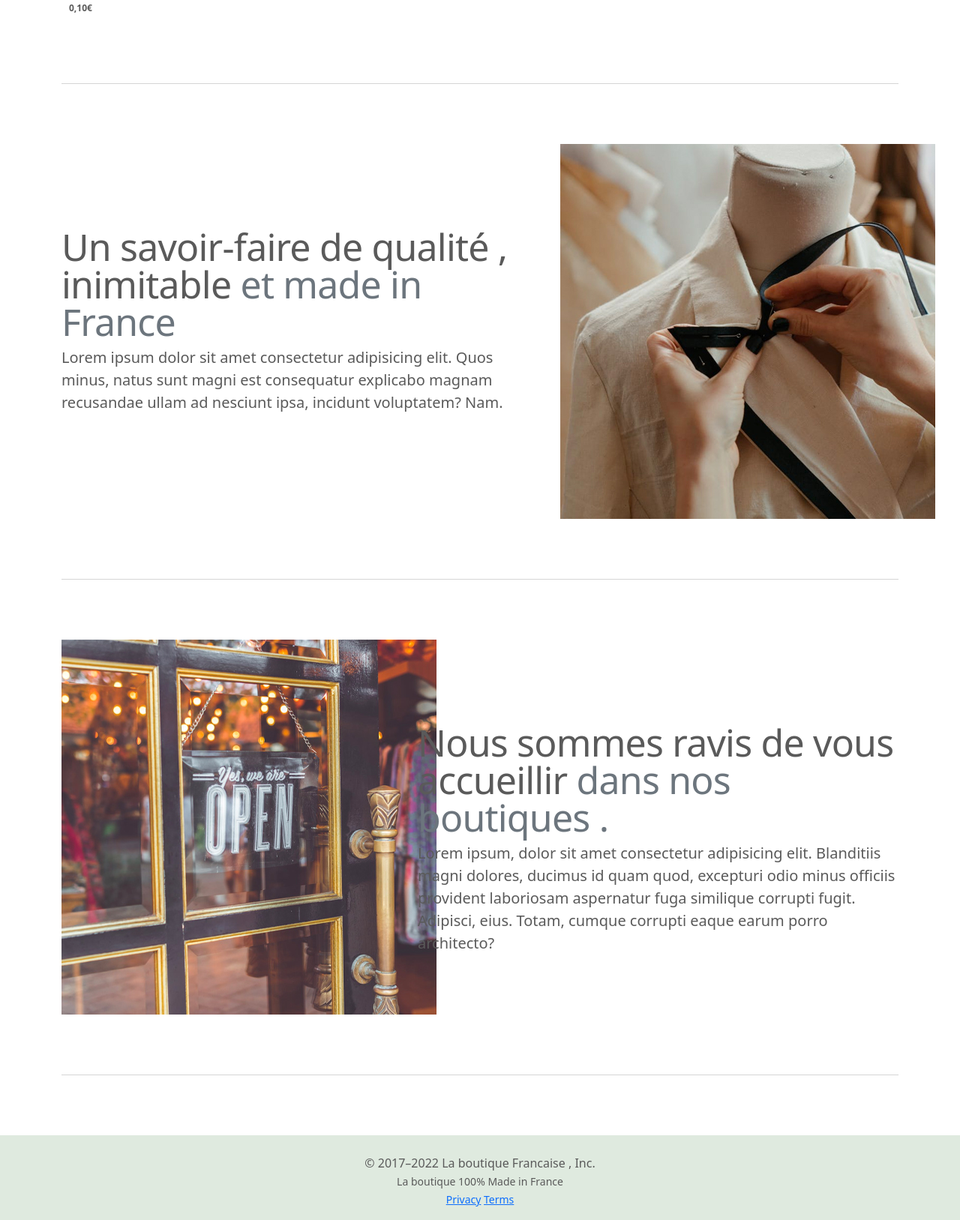
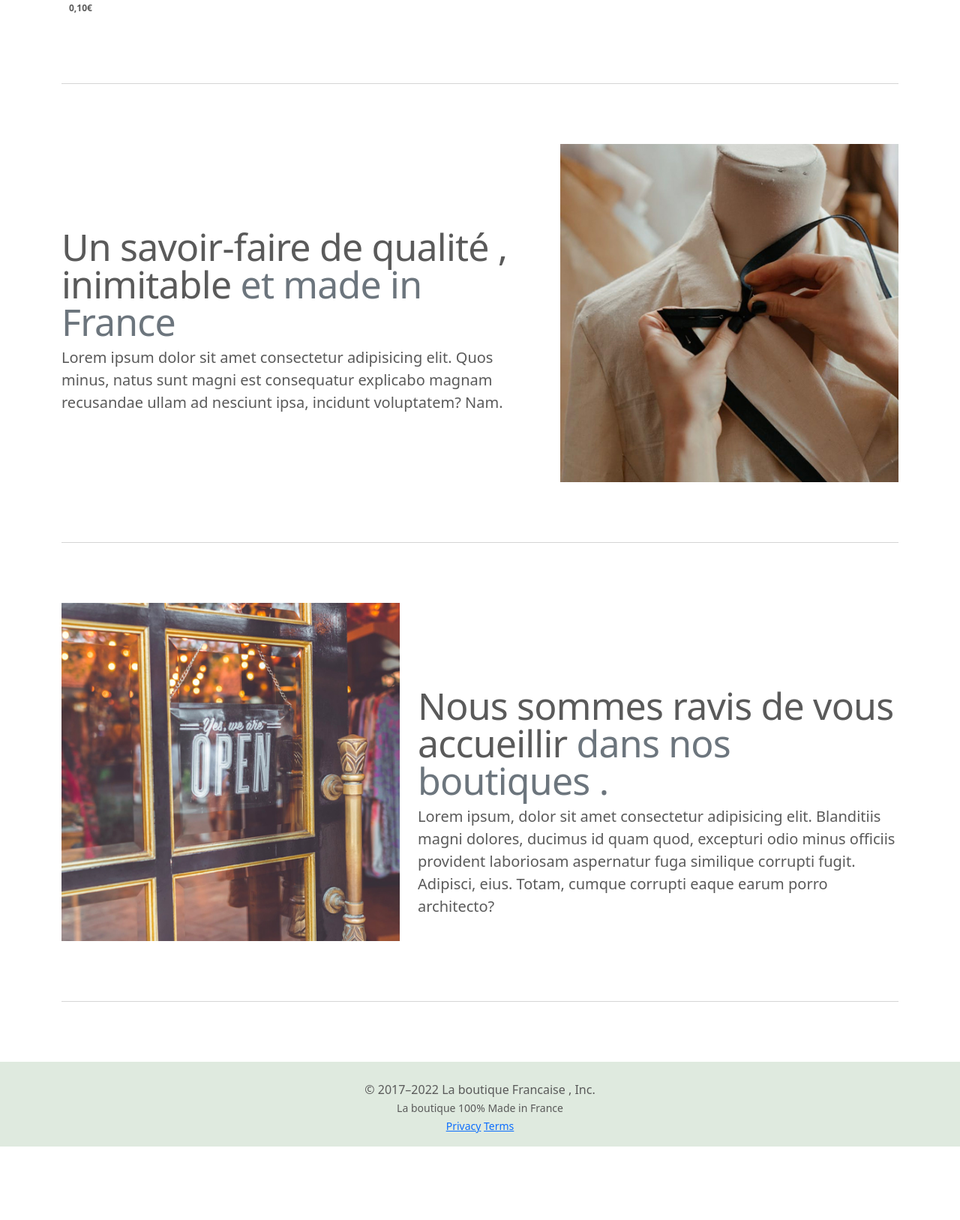
Before and after one commit to Judissaux/Boutique, a Symfony app: template templates/home/index.html.twig in a window 1280 px wide. Shown: the part 432-2059 px from the top of the page at 75% size. After the commit the page ends 1961 px from the top, so only its background shows below. Run offline with Twig, Linux system fonts and the light colour scheme; the template is opened without the code that fills it: most values are stand-ins (such as "Sample title", 1, 10 or a date in 2020); some libraries are stand-ins or nearby versions.

Commit message:
Projet finalisé

```diff
--- a/composer.json
+++ b/composer.json
@@ -105,4 +105,5 @@
         "symfony/stopwatch": "5.4.*",
         "symfony/web-profiler-bundle": "5.4.*"
     }
+
 }
--- a/src/Controller/ProductController.php
+++ b/src/Controller/ProductController.php
@@ -56,7 +56,6 @@ class ProductController extends AbstractController
     */
     public function show($slug)
     {
-
         $product= $this->entityManager->getRepository(Product::class)->findOneBySlug($slug);
         $products = $this->entityManager->getRepository(Product::class)->findByIsBest(1);
         if(!$product){
--- a/templates/base.html.twig
+++ b/templates/base.html.twig
@@ -120,7 +120,7 @@
 					<div class="carousel-inner">
 					{% for key,header in headers %}
 
-						<div class="carousel-item {% if key ==  0 %} active {% endif %}" style=" background-image: url('/uploads/{{header.illustration}}'); background-size: cover;">
+						<div class="carousel-item img-fluid {% if key ==  0 %} active {% endif %}" style=" background-image: url('/uploads/{{header.illustration}}'); background-size: cover;">
 							<div class="container">
 								<div class="carousel-caption text-start">
 									<h1>{{ header.title }}</h1>
--- a/templates/home/index.html.twig
+++ b/templates/home/index.html.twig
@@ -24,7 +24,7 @@
         <p class="lead">Lorem ipsum dolor sit amet consectetur adipisicing elit. Quos minus, natus sunt magni est consequatur explicabo magnam recusandae ullam ad nesciunt ipsa, incidunt voluptatem? Nam.</p>
       </div>
       <div class="col-md-5">
-       <img src="{{asset ('/uploads/first.jpg')}}" alt="un savoir faire Français" >
+       <img src="{{asset ('/uploads/first.jpg')}}" alt="un savoir faire Français" class='img-fluid'>
       </div>
     </div>
 
@@ -36,7 +36,7 @@
         <p class="lead">Lorem ipsum, dolor sit amet consectetur adipisicing elit. Blanditiis magni dolores, ducimus id quam quod, excepturi odio minus officiis provident laboriosam aspernatur fuga similique corrupti fugit. Adipisci, eius. Totam, cumque corrupti eaque earum porro architecto?</p>
       </div>
       <div class="col-md-5 order-md-1">
-       <img src="{{asset ('/uploads/second.jpg')}}" alt="un savoir faire Français" >
+       <img src="{{asset ('/uploads/second.jpg')}}" alt="un savoir faire Français" class='img-fluid'>
       </div>
     </div>
 
```
Also changed, not shown: 1 other file.
